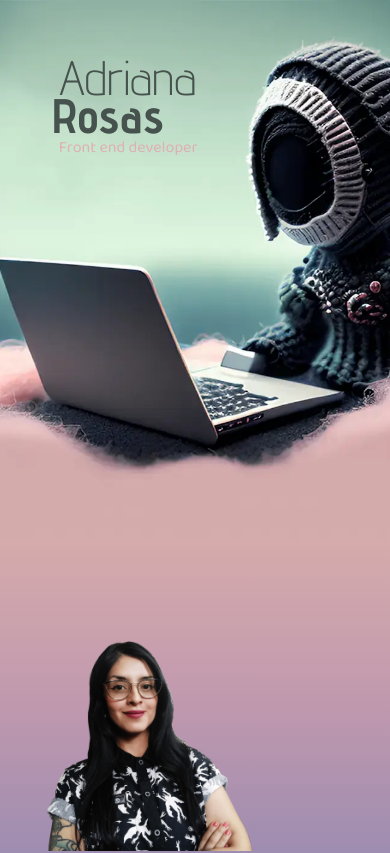
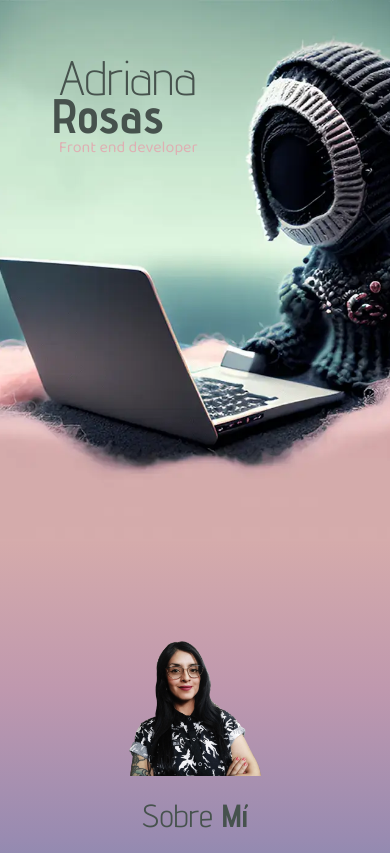
Before and after one commit to AdriRosas/my-portfolio, a React (Create React App) app: page / in a window 390 px wide. Shown: the top 853 px of the page. Built offline with nearby package versions, Linux system fonts and the light colour scheme.

Commit message:
:art: align

```diff
--- a/src/Views/About.module.css
+++ b/src/Views/About.module.css
@@ -54,9 +54,12 @@
 }
 .imgMe {
   height: 100%;
+  display: flex;
+  justify-content: center;
+  align-items: center;
 }
 .imgMe img {
-  width: 300px;
+  width: 65%;
 }
 @media (max-width: 1265px) {
   .aboutContainer {
@@ -70,7 +73,7 @@
     width: 60%;
   }
   .imgMe img {
-    width: 250px;
+    width: 60%;
   }
 }
 @media (max-width: 767px) {
@@ -113,7 +116,7 @@
     margin: 100px 0 20px 0;
   }
   .imgMe img {
-    width: 80%;
+    width: 60%;
   }
   .aboutTextContainer {
     align-items: center;
@@ -124,6 +127,6 @@
     width: 280px;
   }
   .imgMe img {
-    width: 70%;
+    width: 45%;
   }
 }
```
